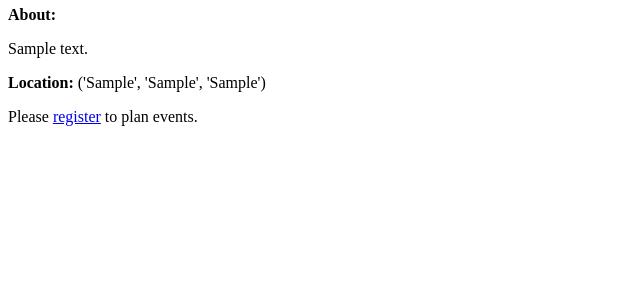
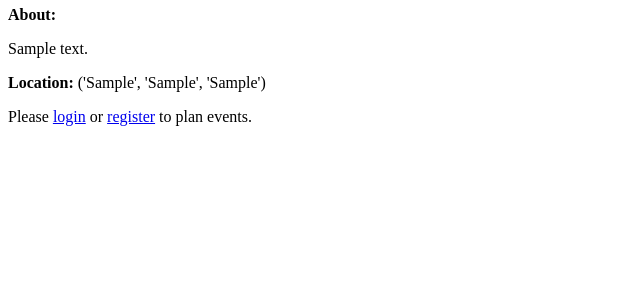
Before and after one commit to 4u70m493/airc, a Flask app: page /event/1 in a window 1280 px wide. Shown: the part 178-478 px from the top of the page, without its empty margins (0-640 px from the left). Run offline with Flask 2, Linux system fonts and the light colour scheme; tables that the repository leaves empty hold one stand-in row (values such as "Sample post").

Commit message:
fixes template to have login/register links

```diff
--- a/app/templates/event.html
+++ b/app/templates/event.html
@@ -26,7 +26,7 @@
 {% endif %}
 {% else %}
 <p>
-    Please <a href="{{ url_for('register') }}">register</a> to plan events.
+    Please <a href="{{ url_for('login') }}">login</a> or <a href="{{ url_for('register') }}">register</a> to plan events.
 </p>
 {% endif %}
 {% endblock %}
```
